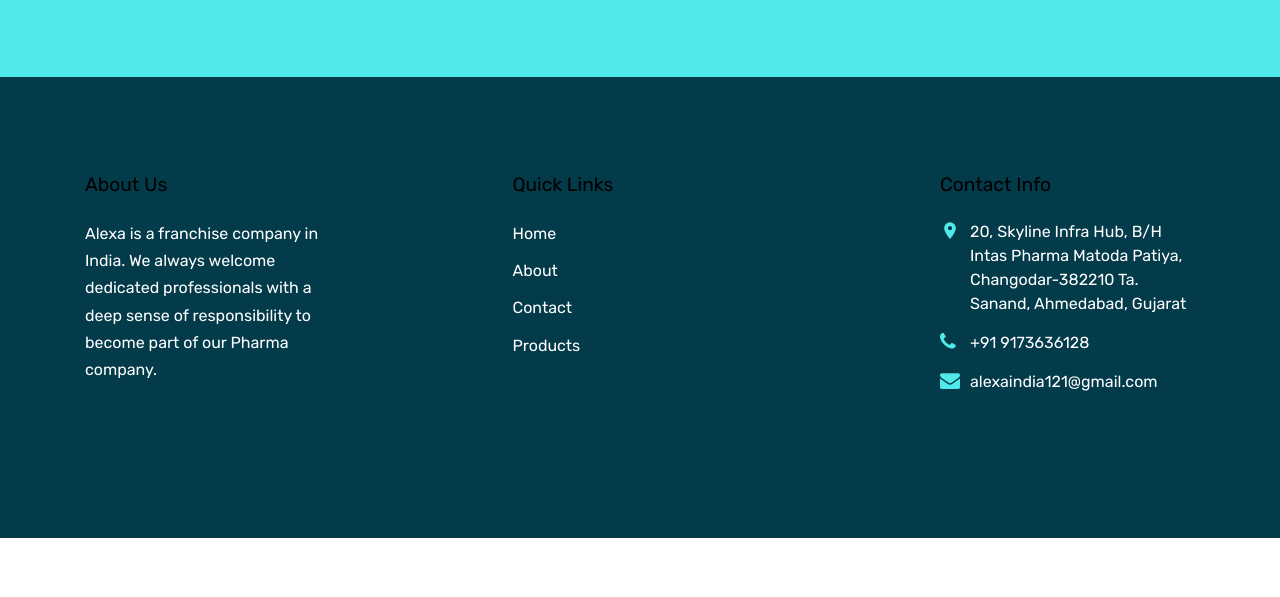
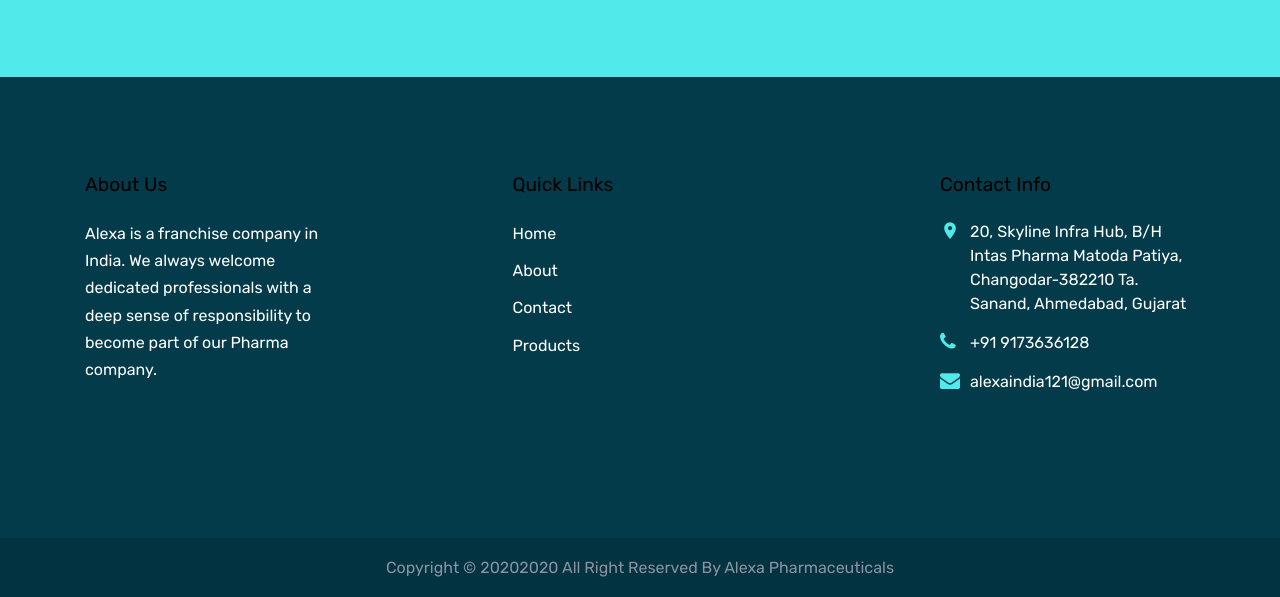
Before and after one commit to gulgulia17/pharma.github.io, a plain HTML site: page contact.html in a window 1280 px wide. Shown: the part 1578-2175 px from the top of the page. Before the commit the page ends 2116 px from the top, so only its background shows below. Drawn offline with Linux system fonts and the light colour scheme; files whose address does not match are found by name.

Commit message:
footer of contact page

```diff
--- a/contact.html
+++ b/contact.html
@@ -232,6 +232,23 @@
 
             </div>
         </footer>
+        <section id="bottom">
+            <div class="container">
+                <div class="row py-3 text-center">
+                    <div class="col-md-12">
+                        <p class="mb-0">
+                            <!-- Link back to Colorlib can't be removed. Template is licensed under CC BY 3.0. -->
+                            Copyright ©
+                            <script>
+                                document.write(new Date().getFullYear());
+                            </script>2020 All Right Reserved By Alexa Pharmaceuticals
+                            <!-- Link back to Colorlib can't be removed. Template is licensed under CC BY 3.0. -->
+                        </p>
+                    </div>
+
+                </div>
+            </div>
+        </section>
     </div>
 
     <script src="js/jquery-3.3.1.min.js"></script>
```
